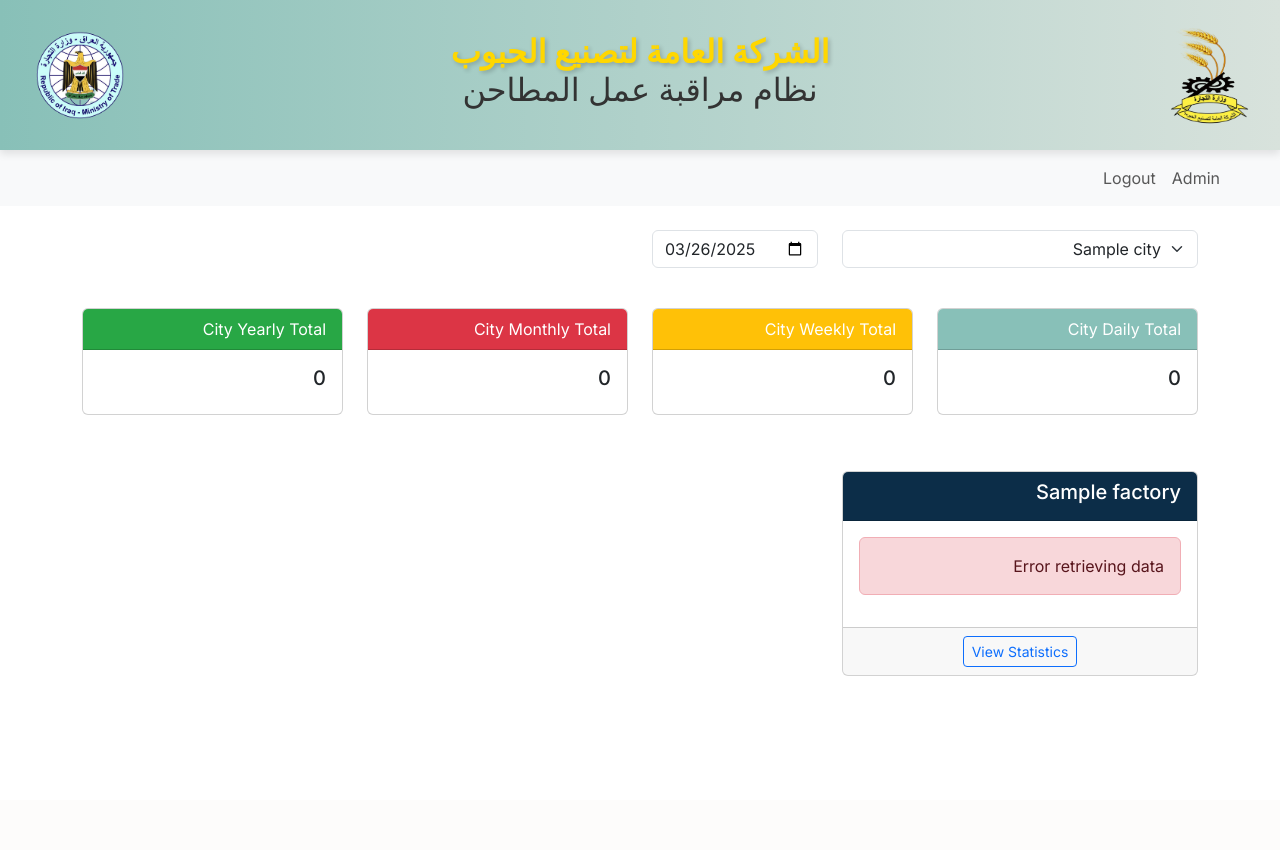
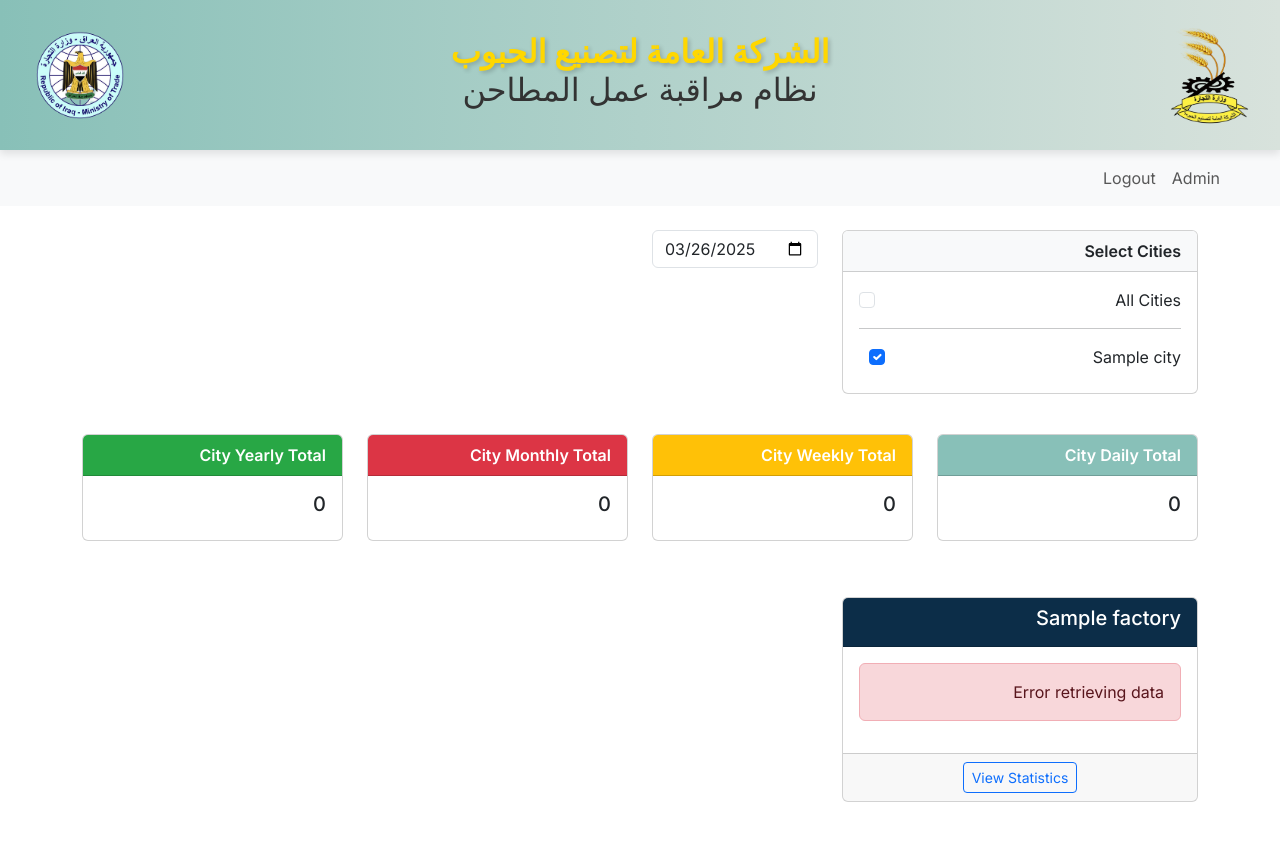
Before and after one commit to Jjustmee23/test-grain-nieuwe, a Django app: page /dashboard in a window 1280 px wide. Before the commit the page ends 676 px from the top, so only its background shows below. Run offline with Django 4.2, Linux system fonts and the light colour scheme; a user stored in the database is signed in; tables that the repository leaves empty hold one stand-in row (values such as "Sample post").

Commit message:
now user can select multiple cities and view stats

```diff
--- a/mill/templates/mill/dashboard.html
+++ b/mill/templates/mill/dashboard.html
@@ -32,12 +32,34 @@
         <!-- Filters: City Selector en Date Picker -->
         <div class="row mb-4">
             <div class="col-md-4 mb-3">
-                <select id="citySelector" class="form-select" onchange="window.location.href='/dashboard?city=' + this.value">
-                    <option value="">All Cities</option>
-                    {% for city in cities %}
-                        <option value="{{ city.id }}" {% if selected_city_id == city.id %}selected{% endif %}>{{ city.name }}</option>
-                    {% endfor %}
-                </select>
+                <div class="card">
+                    <div class="card-header bg-light">
+                        Select Cities
+                    </div>
+                    <div class="card-body city-selector">
+                        <div class="form-check mb-2">
+                            <input class="form-check-input" type="checkbox" id="selectAllCities"
+                                   {% if not selected_city_ids %}checked{% endif %} onchange="handleSelectAll()">
+                            <label class="form-check-label" for="selectAllCities">
+                                All Cities
+                            </label>
+                        </div>
+                        <hr>
+                        <div class="city-checkboxes">
+                            {% for city in cities %}
+                                <div class="form-check">
+                                    <input class="form-check-input city-checkbox" type="checkbox"
+                                           id="city{{ city.id }}" value="{{ city.id }}"
+                                           {% if selected_city_ids and city.id in selected_city_ids %}checked{% endif %}
+                                           onchange="handleCitySelection()">
+                                    <label class="form-check-label" for="city{{ city.id }}">
+                                        {{ city.name }}
+                                    </label>
+                                </div>
+                            {% endfor %}
+                        </div>
+                    </div>
+                </div>
             </div>
             <div class="col-md-2 mb-3">
                 <input type="date" id="dashboardDatePicker" class="form-control" onchange="updateDashboard()" value="{{ current_date|date:"Y-m-d" }}">
@@ -113,5 +135,101 @@
 
     <!-- JavaScript bestanden -->
 <script src="{% static 'js/index.js' %}"></script>
+<style>
+    .city-selector {
+        max-height: 300px;
+        overflow-y: auto;
+    }
+
+    .city-checkboxes {
+        padding-left: 10px;
+    }
+
+    .form-check {
+        margin-bottom: 8px;
+    }
+
+    .form-check-label {
+        cursor: pointer;
+    }
+
+    .card-header {
+        font-weight: bold;
+    }
+    </style>
+
+    <!-- Add this JavaScript at the end of your template, before the closing body tag -->
+    <script>
+    document.addEventListener('DOMContentLoaded', function() {
+        // Initial state check
+        updateSelectAllState();
+    });
+
+    function handleSelectAll() {
+        const selectAllCheckbox = document.getElementById('selectAllCities');
+        const cityCheckboxes = document.querySelectorAll('.city-checkbox');
+
+        cityCheckboxes.forEach(checkbox => {
+            checkbox.checked = false;
+            checkbox.disabled = selectAllCheckbox.checked;
+        });
+
+        updateDashboard();
+    }
+
+    function handleCitySelection() {
+        const selectAllCheckbox = document.getElementById('selectAllCities');
+        const cityCheckboxes = document.querySelectorAll('.city-checkbox');
+        const checkedCities = document.querySelectorAll('.city-checkbox:checked');
+
+        // If any individual city is selected, uncheck "Select All"
+        selectAllCheckbox.checked = false;
+
+        // If no cities are selected, check "Select All"
+        if (checkedCities.length === 0) {
+            selectAllCheckbox.checked = true;
+            cityCheckboxes.forEach(checkbox => {
+                checkbox.disabled = true;
+            });
+        }
+
+        updateDashboard();
+    }
+
+    function updateSelectAllState() {
+        const selectAllCheckbox = document.getElementById('selectAllCities');
+        const cityCheckboxes = document.querySelectorAll('.city-checkbox');
+
+        if (selectAllCheckbox.checked) {
+            cityCheckboxes.forEach(checkbox => {
+                checkbox.disabled = true;
+                checkbox.checked = false;
+            });
+        }
+    }
+
+    function updateDashboard() {
+        const selectAllCheckbox = document.getElementById('selectAllCities');
+        const cityCheckboxes = document.querySelectorAll('.city-checkbox:checked');
+        let selectedCities = [];
+
+        if (selectAllCheckbox.checked) {
+            window.location.href = '/dashboard';
+            return;
+        }
+
+        cityCheckboxes.forEach(checkbox => {
+            if (checkbox.checked) {
+                selectedCities.push(checkbox.value);
+            }
+        });
+
+        if (selectedCities.length > 0) {
+            window.location.href = '/dashboard?cities=' + selectedCities.join(',');
+        } else {
+            window.location.href = '/dashboard';
+        }
+    }
+    </script>
 
 {% endblock %}
--- a/mill/views/dashboard_views.py
+++ b/mill/views/dashboard_views.py
@@ -11,117 +11,101 @@ def index(request):
 
 @login_required
 def dashboard(request):
+    # Get current user's timezone-aware datetime
+    current_datetime = timezone.now()
+
     # Grab all cities
     if request.user.groups.filter(name='super_admin').exists():
         cities = City.objects.all()
     else:
         cities = request.user.userprofile.allowed_cities.all()
 
-    # Read city & date from query
-    selected_city_id = request.GET.get('city')
-    selected_date_str = request.GET.get('date')
+    # Read cities & date from query
+    selected_cities_param = request.GET.get('cities')
+    selected_date_str = request.GET.get('date', current_datetime.strftime('%Y-%m-%d'))
 
-    # Validate selected city is in user's allowed cities
-    if selected_city_id:
+    # Handle multiple city selection
+    selected_city_ids = []
+    if selected_cities_param:
         try:
-            selected_city_id = int(selected_city_id)
-            if not cities.filter(id=selected_city_id).exists():
-                selected_city_id = cities.first().id if cities.exists() else None
+            selected_city_ids = [int(city_id) for city_id in selected_cities_param.split(',')]
+            # Validate selected cities are in user's allowed cities
+            selected_city_ids = [
+                city_id for city_id in selected_city_ids
+                if cities.filter(id=city_id).exists()
+            ]
         except ValueError:
-            selected_city_id = cities.first().id if cities.exists() else None
-    else:
-        selected_city_id = cities.first().id if cities.exists() else None
+            selected_city_ids = []
 
-    # If no cities are available, return empty context
-    if not selected_city_id:
-        context = {
-            'cities': cities,
-            'factories': Factory.objects.none(),
-            'selected_city_id': None,
-            'current_date': timezone.now().date(),
-            'city_data': {
-                'daily_total': 0,
-                'weekly_total': 0,
-                'monthly_total': 0,
-                'yearly_total': 0
-            }
-        }
-        return render(request, 'mill/dashboard.html', context)
+    # If no cities are selected or invalid selection, use all available cities
+    if not selected_city_ids:
+        selected_city_ids = list(cities.values_list('id', flat=True))
 
-    # Validate/parse date; default to today if invalid
-    if selected_date_str:
-        try:
-            selected_date = datetime.strptime(selected_date_str, '%Y-%m-%d').date()
-            if selected_date > timezone.now().date():
-                selected_date = timezone.now().date()
-        except ValueError:
-            selected_date = timezone.now().date()
-    else:
-        selected_date = timezone.now().date()
-    print(f"Final selected_date={selected_date}")
+    # Validate/parse date
+    try:
+        selected_date = datetime.strptime(selected_date_str, '%Y-%m-%d').date()
+        if selected_date > current_datetime.date():
+            selected_date = current_datetime.date()
+    except ValueError:
+        selected_date = current_datetime.date()
 
-    # Filter factories
-    factories = Factory.objects.filter(city_id=selected_city_id)
-    print(f"Factories found: {[f.id for f in factories]}")
+    # Filter factories for selected cities
+    factories = Factory.objects.filter(city_id__in=selected_city_ids)
 
-    # Query Devices
-    devices = Device.objects.filter(factory__in=factories)
-    # One query for ProductionData across these factories
+    # Query Devices with select_related to reduce queries
+    devices = Device.objects.filter(factory__in=factories).select_related('factory')
+
+    # Optimize production data query
     production_qs = ProductionData.objects.filter(
-    device__in=devices, created_at__date=selected_date).order_by('device_id', '-created_at')
-    # Dictionary to store the latest production data per device
+        device__in=devices,
+        created_at__date=selected_date
+    ).select_related('device').order_by('device_id', '-created_at')
+
+    # Process production data
     latest_production = {}
     for production in production_qs:
         if production.device_id not in latest_production:
             latest_production[production.device_id] = production
-    # Attach sums to each factory; also build city-wide totals in Python
+
     # Initialize city-wide totals
     city_data = {
-        'daily_total': 0, 'weekly_total': 0,
-        'monthly_total': 0, 'yearly_total': 0
+        'daily_total': 0,
+        'weekly_total': 0,
+        'monthly_total': 0,
+        'yearly_total': 0
     }
-    print(f"latest_production: {latest_production}")
-    # Iterate through factories and attach the latest data
+
+    # Process factory data
     for factory in factories:
-        # Find the latest production data for any device in this factory
         factory_total = {
-            'daily_total': 0, 'weekly_total': 0,
-            'monthly_total': 0, 'yearly_total': 0
+            'daily_total': 0,
+            'weekly_total': 0,
+            'monthly_total': 0,
+            'yearly_total': 0
         }
 
-        for production in latest_production.values():
-            print(f"production.device.factory_id | daily_total: {production.device.factory_id} {factory_total['weekly_total']}")
-            if production.device.factory_id == factory.id:
+        factory_devices = [d for d in devices if d.factory_id == factory.id]
+        for device in factory_devices:
+            if device.id in latest_production:
+                production = latest_production[device.id]
                 factory_total['daily_total'] += production.daily_production or 0
                 factory_total['weekly_total'] += production.weekly_production or 0
                 factory_total['monthly_total'] += production.monthly_production or 0
                 factory_total['yearly_total'] += production.yearly_production or 0
 
         # Attach totals to the factory
-        factory.daily_total = factory_total['daily_total']
-        factory.weekly_total = factory_total['weekly_total']
-        factory.monthly_total = factory_total['monthly_total']
-        factory.yearly_total = factory_total['yearly_total']
+        for key, value in factory_total.items():
+            setattr(factory, key, value)
+            city_data[key] += value
 
-        # Accumulate into city totals
-        city_data['daily_total'] += factory.daily_total
-        city_data['weekly_total'] += factory.weekly_total
-        city_data['monthly_total'] += factory.monthly_total
-        city_data['yearly_total'] += factory.yearly_total
-
-        # Debugging output (optional)
-        print(f"Factory {factory.id} => "
-            f"D:{factory.daily_total} W:{factory.weekly_total} "
-            f"M:{factory.monthly_total} Y:{factory.yearly_total}")
-
-    # Debugging output for final city totals
-    print(f"Final city_data: {city_data}")
     context = {
         'cities': cities,
         'factories': factories,
-        'selected_city_id': int(selected_city_id) if selected_city_id else None,
+        'selected_city_ids': selected_city_ids,
         'current_date': selected_date,
         'city_data': city_data,
-        'is_public': request.user.groups.filter(name='public').exists()
+        'is_public': request.user.groups.filter(name='public').exists(),
+        'current_user': request.user.username,
+        'current_datetime': current_datetime.strftime('%Y-%m-%d %H:%M:%S')
     }
     return render(request, 'mill/dashboard.html', context)
```
